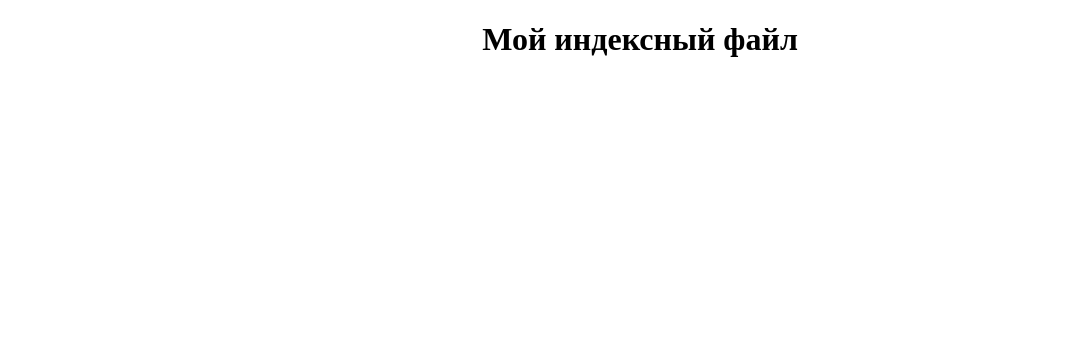
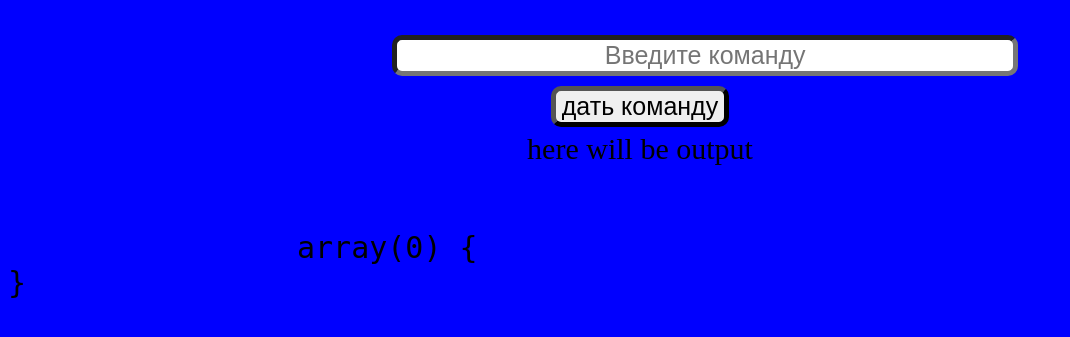
Before and after one commit to ladiWals/devjsru_test_task, a PHP site: page / in a window 1280 px wide. Shown: the top 337 px of the page, without its empty margins (0-1070 px from the left). Run offline with PHP 8.4, Linux system fonts and the light colour scheme.

Commit message:
Добавил стили и файл с объявлением классов собак

```diff
--- /dev/null
+++ b/dogs.php
@@ -0,0 +1,59 @@
+<?php
+
+interface sound
+{
+	public function sound();
+}
+
+interface hunt
+{
+	public function hunt();
+}
+
+class Mops implements sound
+{
+	public function sound()
+	{
+		echo "woof! woof!";
+	}
+}
+
+class ShibaInu
+{
+	public function sound()
+	{
+		echo "woof! woof!";
+	}
+
+	public function hunt()
+	{
+
+	}
+}
+
+class dachshund
+{
+	public function sound()
+	{
+		echo "woof! woof!";
+	}
+
+	public function hunt()
+	{
+
+	}
+}
+
+class PlushLabrador
+{
+
+}
+
+class RubberDachshund
+{
+	public function sound()
+	{
+		echo "woof! woof!";
+	}
+}
+?>
--- a/index.php
+++ b/index.php
@@ -1,9 +1,25 @@
 <?php
+	require ('dogs.php');
 ?>
 <!DOCTYPE html>
 <head>
 	<title>my first test-task</title>
+	<link href="styles.css" rel="stylesheet">
 </head>
 <body>
-	<h1 style="text-align: center;">Мой индексный файл</h1>
+	<div class="main">
+		<form method="POST">
+			<input name="newCommand" size="40" placeholder="Введите команду">
+			<br>
+			<input type="submit" name="submit" value="дать команду">
+			<br>
+			<label>here will be output</label>
+		</form>
+	</div>
+	<br>
+	<pre>
+		<?php
+			var_dump($_POST);
+		?>
+	</pre>
 </body>
--- /dev/null
+++ b/styles.css
@@ -0,0 +1,21 @@
+body {
+	background: blue;
+	font-size: 30px;
+	color: black;
+}
+
+.main {
+	text-align: center;
+	margin-left: 30%;
+	margin-right: 30%;
+	margin-top: 30px;
+	width: 40%;
+}
+
+input {
+	margin: 5px;
+	border-width: 5px;
+	border-radius: 10px;
+	font-size: 25px;
+	text-align: center;
+}
```
Also changed, not shown: task.txt (+6 -1 lines).
